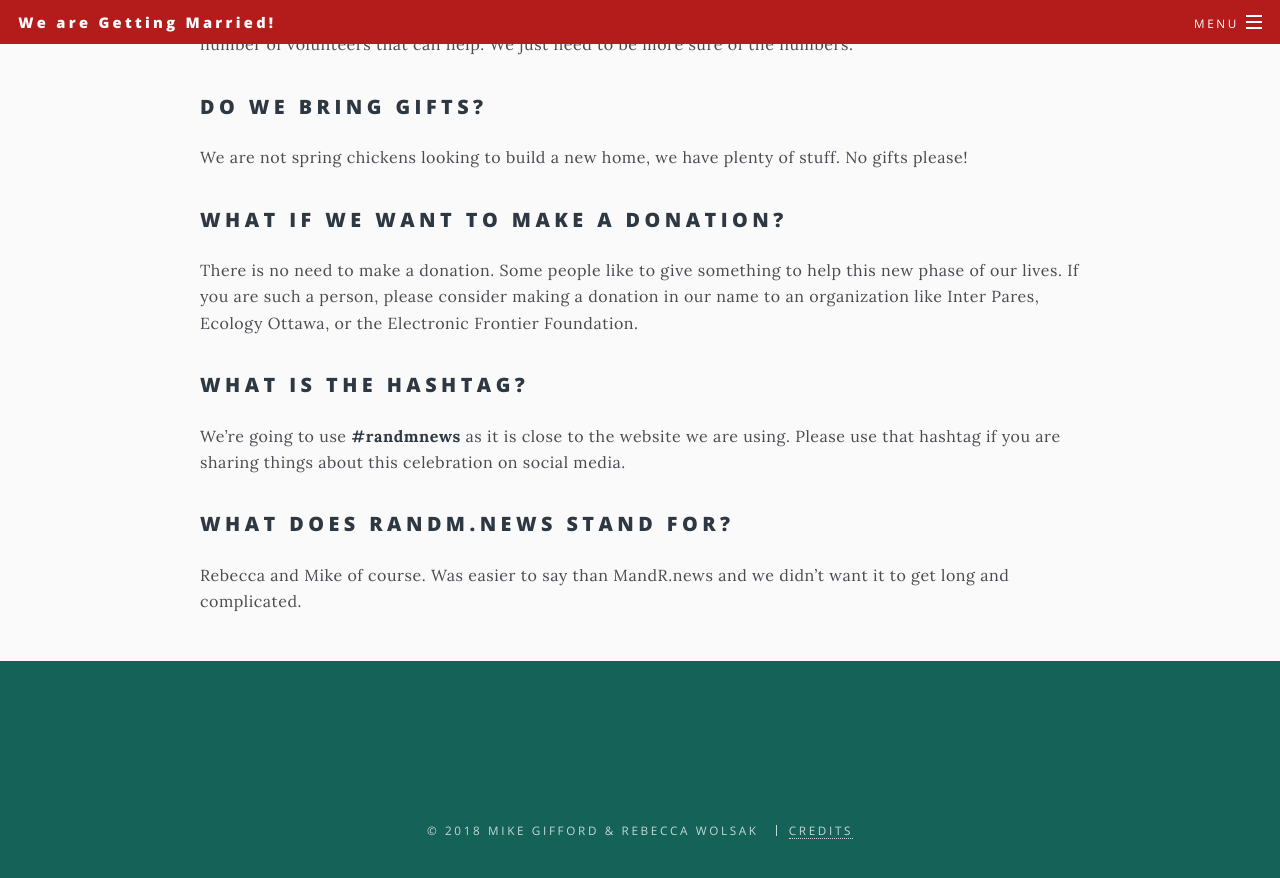
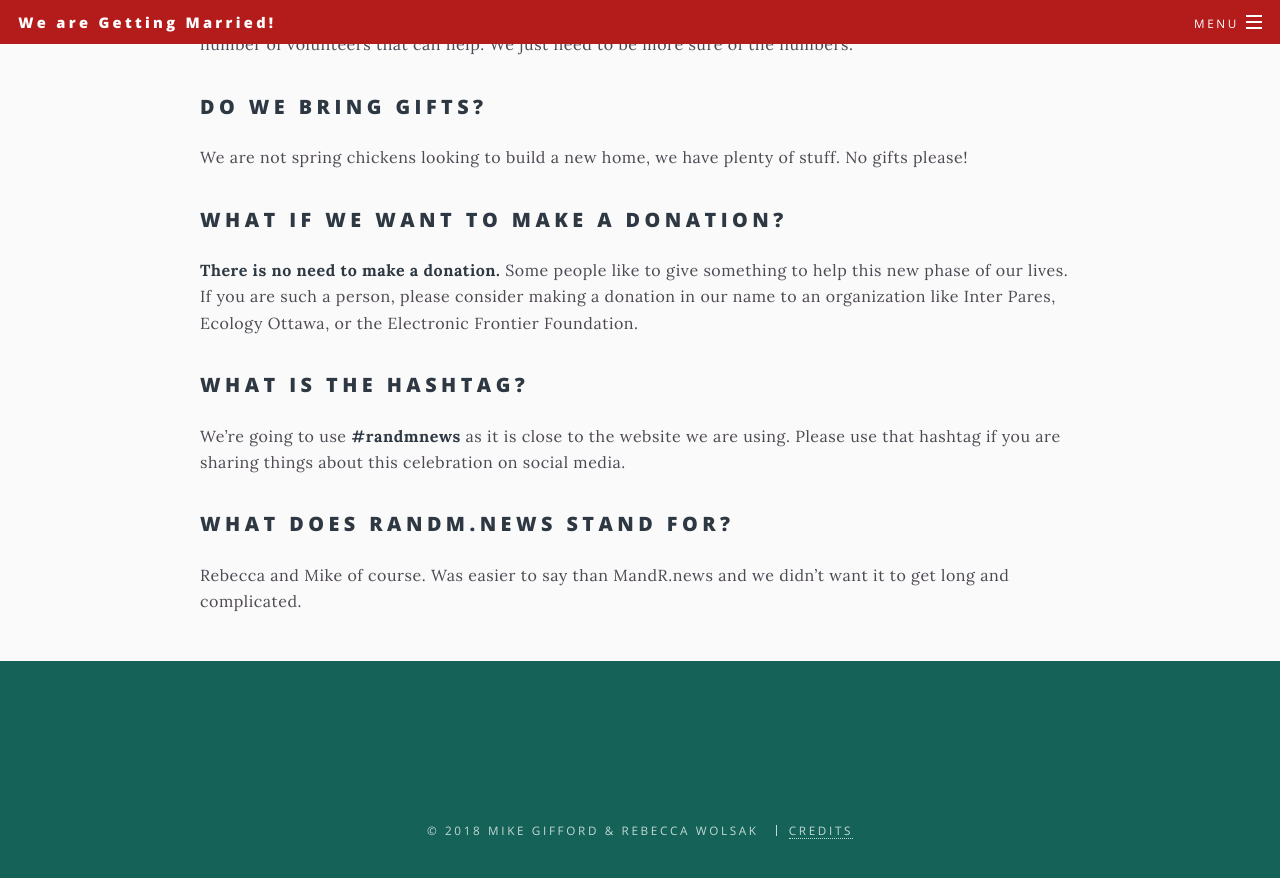
Before and after one commit to mgifford/gifsack-or-wolford, a Jekyll site: the page built from _pages/faq.md, in a window 1280 px wide and 900 px high, scrolled down 1573 px. Shown: the top 878 px of the window. Built offline with Jekyll 4.4.1, drawn with Linux system fonts in a browser that asks for light colours.

```diff
--- a/_pages/faq.md
+++ b/_pages/faq.md
@@ -50,7 +50,7 @@ We are not spring chickens looking to build a new home, we have plenty of stuff.
 
 ## What if we want to make a donation?
 
-There is no need to make a donation.  Some people like to give something to help this new phase of our lives.  If you are such a person, please consider making a donation in our name to an organization like Inter Pares, Ecology Ottawa, or the Electronic Frontier Foundation.
+**There is no need to make a donation.**  Some people like to give something to help this new phase of our lives.  If you are such a person, please consider making a donation in our name to an organization like Inter Pares, Ecology Ottawa, or the Electronic Frontier Foundation.
 
 ## What is the hashtag?
 
```
